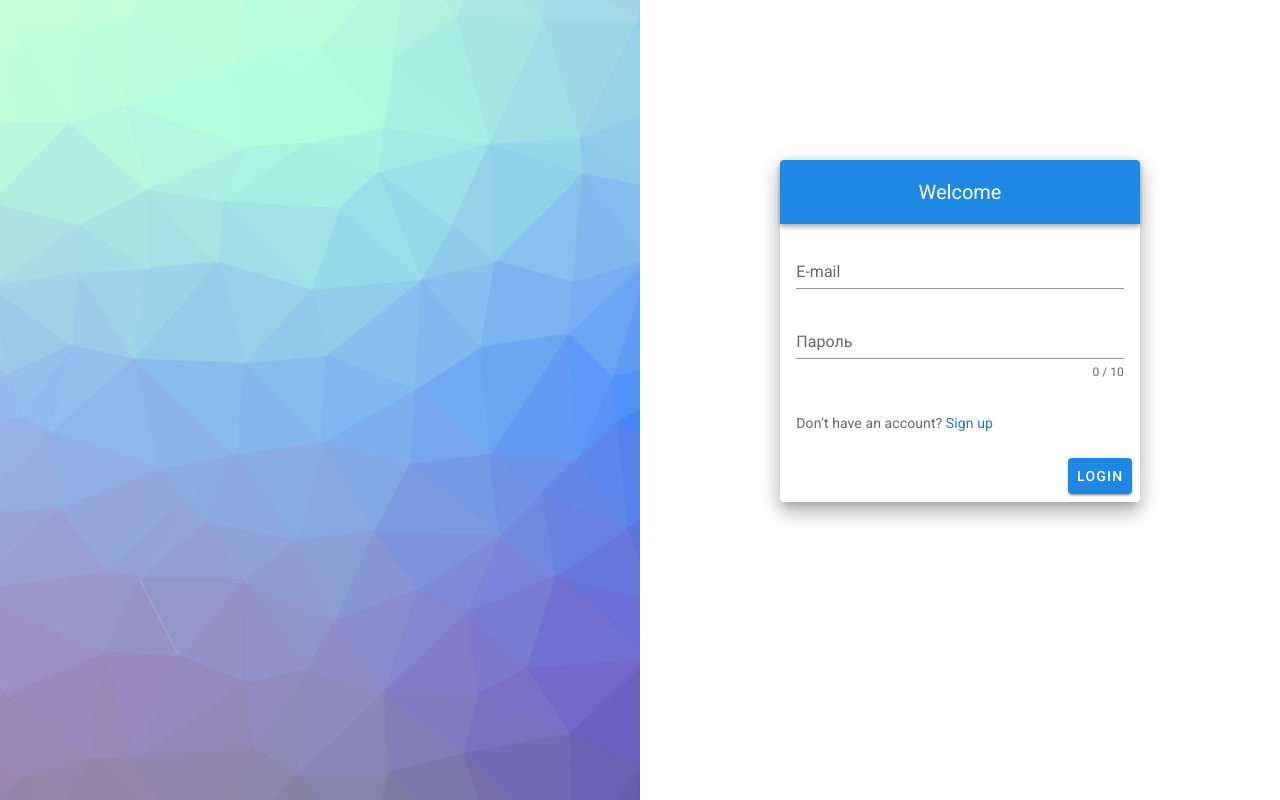
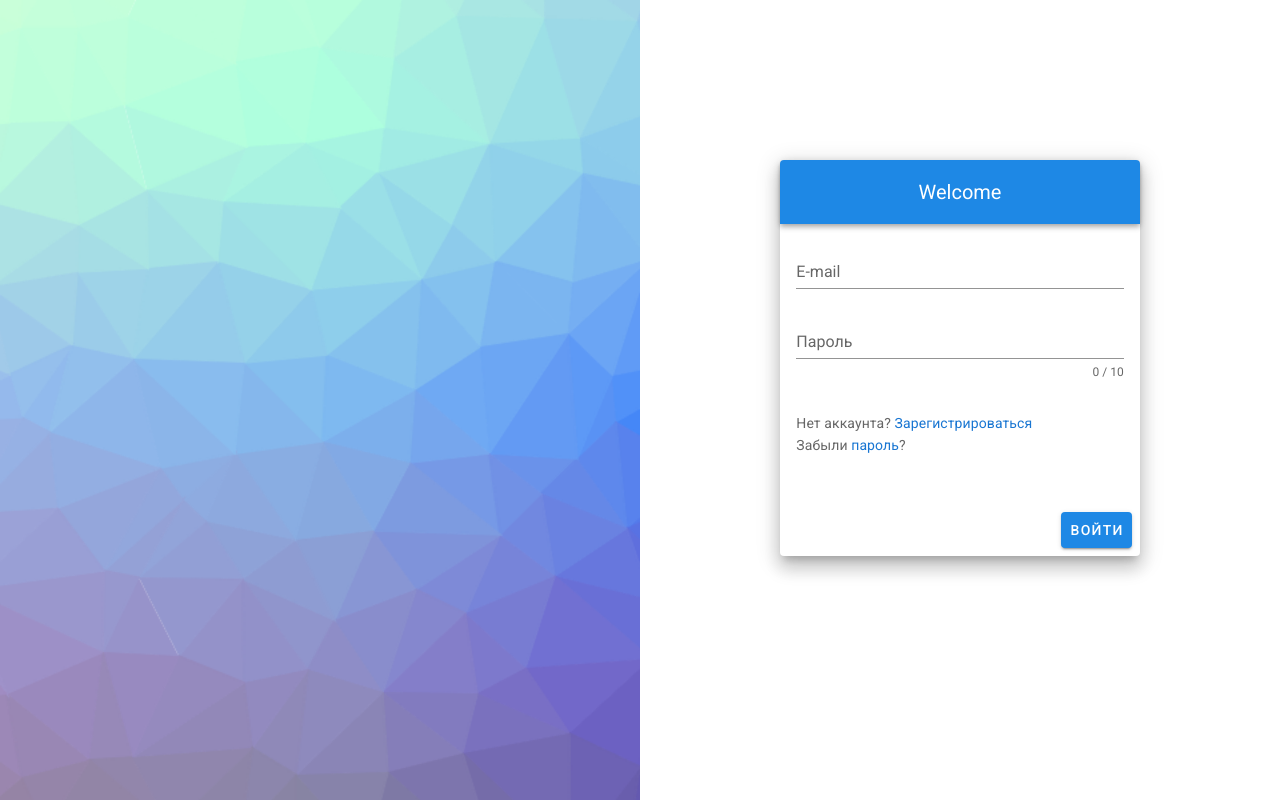
Before and after one commit to AlexBossov/finecard-v3, a Vue app: page /finecard in a window 1280 px wide. Built offline with nearby package versions, Linux system fonts and the light colour scheme.

Commit message:
fix: fix recoveryForm

```diff
--- a/src/components/client/Client.vue
+++ b/src/components/client/Client.vue
@@ -138,5 +138,6 @@ export default {
 .body {
   padding-left: 68px;
   padding-top: 20px;
+  padding-right: 68px;
 }
 </style>
--- a/src/components/emloyee/Employee.vue
+++ b/src/components/emloyee/Employee.vue
@@ -354,5 +354,6 @@ export default {
 .body {
   padding-left: 68px;
   padding-top: 20px;
+  padding-right: 68px;
 }
 </style>
--- a/src/components/location/Location.vue
+++ b/src/components/location/Location.vue
@@ -271,5 +271,6 @@ export default {
 .body {
   padding-left: 68px;
   padding-top: 20px;
+  padding-right: 68px;
 }
 </style>
--- a/src/components/loginForm/LoginForm.vue
+++ b/src/components/loginForm/LoginForm.vue
@@ -31,12 +31,18 @@
                   </v-form>
                 </v-card-text>
                 <v-card-text>
-                  Don’t have an account?
-                  <a @click="$emit('changeFormType', 'register')">Sign up</a>
+                  Нет аккаунта?
+                  <a @click="$emit('changeFormType', 'register')">Зарегистрироваться</a>
+                  <v-spacer></v-spacer>
+                  Забыли
+                  <a @click="$emit('changeFormType', 'recovery')"> пароль</a>?
+                </v-card-text>
+                <v-card-text>
+
                 </v-card-text>
                 <v-card-actions>
                   <v-spacer></v-spacer>
-                  <v-btn class="white--text blue darken-1" to="/employees">Login</v-btn>
+                  <v-btn class="white--text blue darken-1" to="/employees">Войти</v-btn>
                 </v-card-actions>
               </v-card>
             </v-flex>
--- a/src/components/recoveryFrom/RecoveryForm.vue
+++ b/src/components/recoveryFrom/RecoveryForm.vue
@@ -4,11 +4,11 @@
       <div>
         <v-container fluid fill-height>
           <v-layout align-center justify-center>
-            <v-flex xs12 sm8 md4>
+            <v-flex xs12 sm8 md7>
               <v-card class="elevation-12">
                 <v-toolbar color="blue darken-1">
                   <v-spacer></v-spacer>
-                  <v-toolbar-title class="white--text">Welcome</v-toolbar-title>
+                  <v-toolbar-title class="white--text">Восстановление пароля</v-toolbar-title>
                   <v-spacer></v-spacer>
                 </v-toolbar>
                 <v-card-text>
@@ -19,22 +19,12 @@
                         label="E-mail"
                         required
                     />
-                    <v-text-field
-                        v-model="password"
-                        :rules="nameRules"
-                        :counter="10"
-                        label="Пароль"
-                        required
-                    />
                   </v-form>
                 </v-card-text>
-                <v-card-text>
-                  Don’t have an account?
-                  <a>Sign up</a>
-                </v-card-text>
+                <v-card-text>Введите ваш email и мы отправим вам новый пароль</v-card-text>
                 <v-card-actions>
                   <v-spacer></v-spacer>
-                  <v-btn class="white--text blue darken-1" to="/locations">Login</v-btn>
+                  <v-btn class="white--text blue darken-1" @click="$emit('changeFormType', 'login')">Отправить</v-btn>
                 </v-card-actions>
               </v-card>
             </v-flex>
@@ -55,10 +45,6 @@ export default {
       email: "bosov2012@yandex.ru",
       password: "1234",
       valid: false,
-      nameRules: [
-        v => !!v || 'Name is required',
-        v => v.length <= 10 || 'Name must be less than 10 characters',
-      ],
       emailRules: [
         v => !!v || 'E-mail is required',
         v => /.+@.+/.test(v) || 'E-mail must be valid',
--- a/src/components/registerForm/RegisterForm.vue
+++ b/src/components/registerForm/RegisterForm.vue
@@ -37,7 +37,7 @@
                 </v-card-text>
                 <v-card-actions>
                   <v-spacer></v-spacer>
-                  <v-btn class="white--text blue darken-1" @click="$emit('changeFormType', 'login')">Register</v-btn>
+                  <v-btn class="white--text blue darken-1" @click="$emit('changeFormType', 'login')">Регистрация</v-btn>
                 </v-card-actions>
               </v-card>
             </v-flex>
--- a/src/components/startPage/StartPage.vue
+++ b/src/components/startPage/StartPage.vue
@@ -7,9 +7,9 @@
 
     <div class="split right">
       <div style="margin-top: 20%">
-        <LoginForm v-if="formType === 'login'" v-on:changeFormType="changeFormType"/>
-        <RegisterForm v-if="formType === 'register'" v-on:changeFormType="changeFormType"/>
-        <RecoveryForm v-if="formType === 'recovery'"/>
+        <LoginForm v-if="formType === 'login'" @changeFormType="changeFormType"/>
+        <RegisterForm v-if="formType === 'register'" @changeFormType="changeFormType"/>
+        <RecoveryForm v-if="formType === 'recovery'" @changeFormType="changeFormType"/>
       </div>
     </div>
 
```
